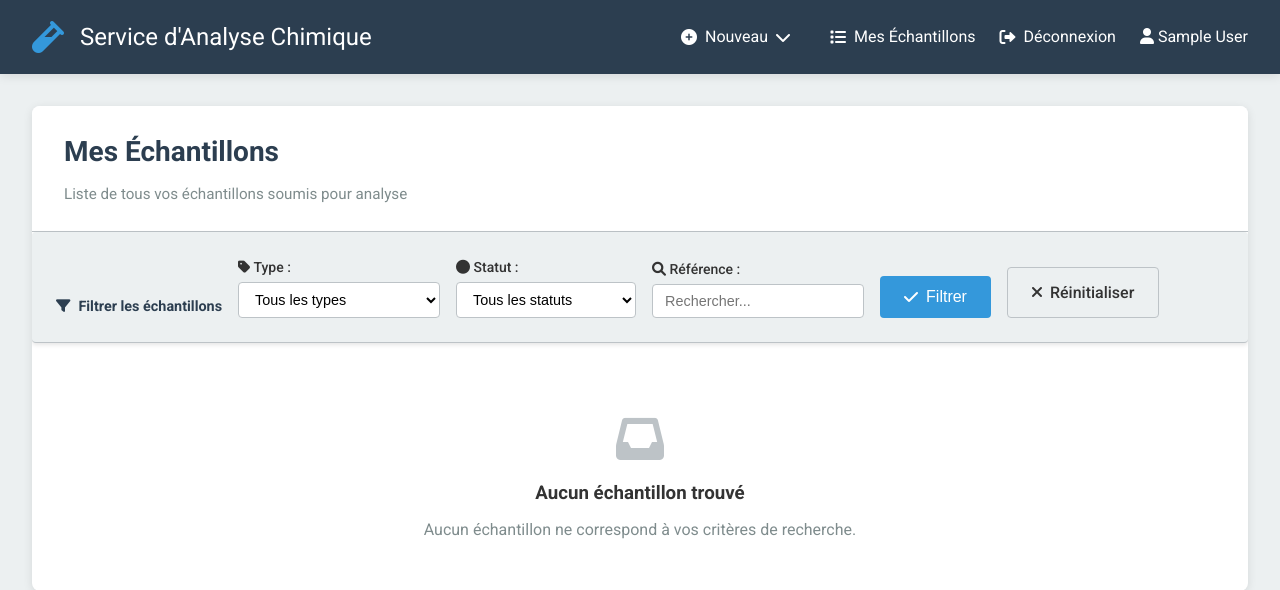
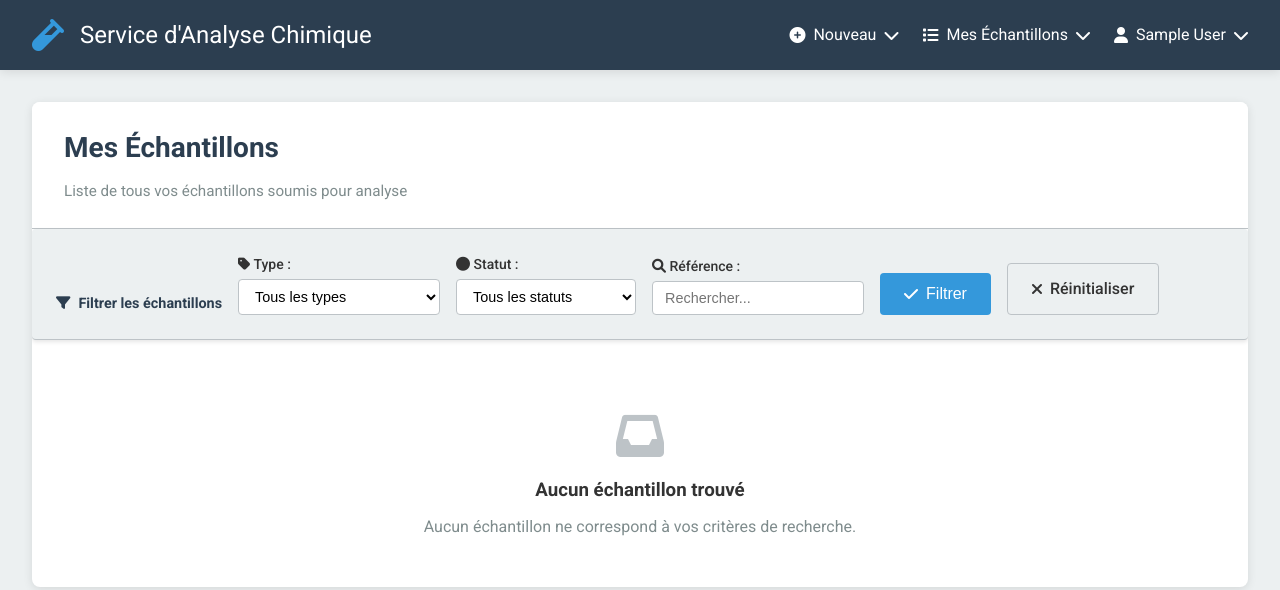
Before and after one commit to n-elie/fiches, a Flask app: page /samples in a window 1280 px wide. Shown: the top 590 px of the page. Run offline with Flask 3, Linux system fonts and the light colour scheme; the visitor is signed in with stand-in values (Sample User, id 1); data that the repository does not hold is empty; parts of the project's set-up code (start-up, migrations or seed data) failed here and were passed over.

Commit message:
Menu redesign

```diff
--- a/app/static/css/style.css
+++ b/app/static/css/style.css
@@ -573,7 +573,6 @@ body {
     color: inherit;
     font: inherit;
     cursor: pointer;
-    padding: 0.5rem 1rem;
     display: flex;
     align-items: center;
     gap: 0.5rem;
@@ -583,13 +582,13 @@ body {
     display: none;
     position: absolute;
     background-color: white;
-    min-width: 200px;
     box-shadow: 0 8px 16px rgba(0,0,0,0.2);
     z-index: 1000;
     border-radius: 4px;
     overflow: hidden;
     top: 100%;
     left: 0;
+	width: max-content;
 }
 
 .dropdown-content a {
--- a/app/templates/base.html
+++ b/app/templates/base.html
@@ -34,7 +34,7 @@
 
 					<div class="dropdown nav-link">
 						<a href="{{ url_for('main.user_samples') }}" class="nav-link dropdown-button">
-                        <i class="fas fa-list"></i> Mes Échantillons
+							<i class="fas fa-list"></i> Mes Échantillons <i class="fas fa-chevron-down"></i>
 						</a>
 						<div class="dropdown-content">
 							<a href="{{ url_for('ms.user_samples') }}">
@@ -47,17 +47,31 @@
 					</div>
 
                     {% if current_user.is_admin %}
-                        <a href="{{ url_for('admin.dashboard') }}" class="nav-link admin-link">
-                            <i class="fas fa-users-cog"></i> Admin
+					<div class="dropdown nav-link">
+						<a href="{{ url_for('admin.dashboard') }}" class="nav-link admin-link">
+                            <i class="fas fa-users-cog"></i> Admin <i class="fas fa-chevron-down"></i>
                         </a>
+						<div class="dropdown-content">
+							<a href="{{ url_for('admin.all_samples') }}">
+								<i class="fas fa-list"></i> Gérer les échantillons
+							</a>
+							<a href="{{ url_for('admin.all_users') }}">
+								<i class="fas fa-users"></i> Gérer les utilisateurs
+							</a>
+						</div>
+					</div>
                     {% endif %}
-                    <a href="{{ url_for('auth.logout') }}" class="nav-link logout-link">
-                        <i class="fas fa-sign-out-alt"></i> Déconnexion
-                    </a>
-                    <div class="nav-user-info">
-                        <i class="fas fa-user"></i>
-                        <span>{{ current_user.full_name }}</span>
-                    </div>
+
+					<div class="dropdown nav-link">
+						<button class="dropdown-btn">
+							<i class="fas fa-user"></i><span>{{ current_user.full_name }}</span> <i class="fas fa-chevron-down"></i>
+						</button>
+						<div class="dropdown-content">
+							<a href="{{ url_for('auth.logout') }}" class="nav-link logout-link">
+								<i class="fas fa-sign-out-alt"></i> Déconnexion
+							</a>
+						</div>
+					</div>
                 {% else %}
                     <a href="{{ url_for('auth.login') }}" class="nav-link login-link">
                         <i class="fas fa-sign-in-alt"></i> Connexion
```
